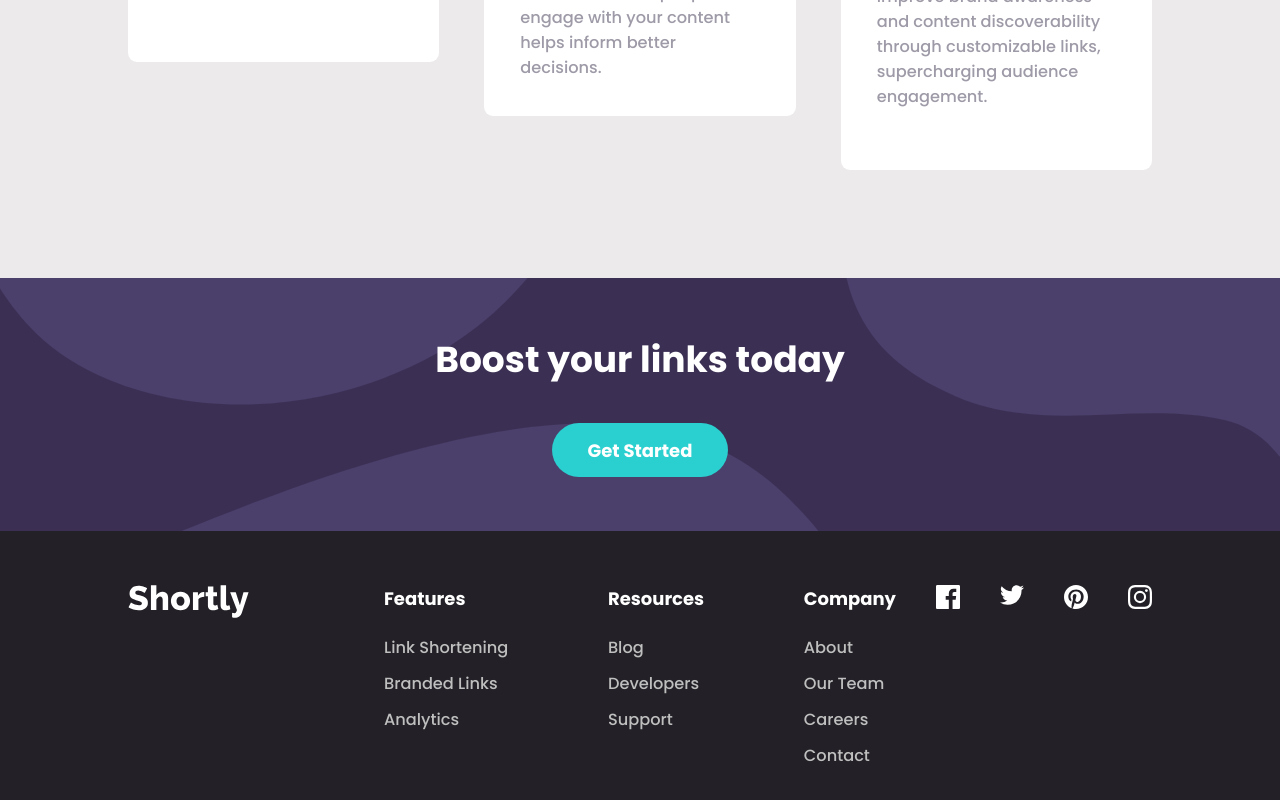
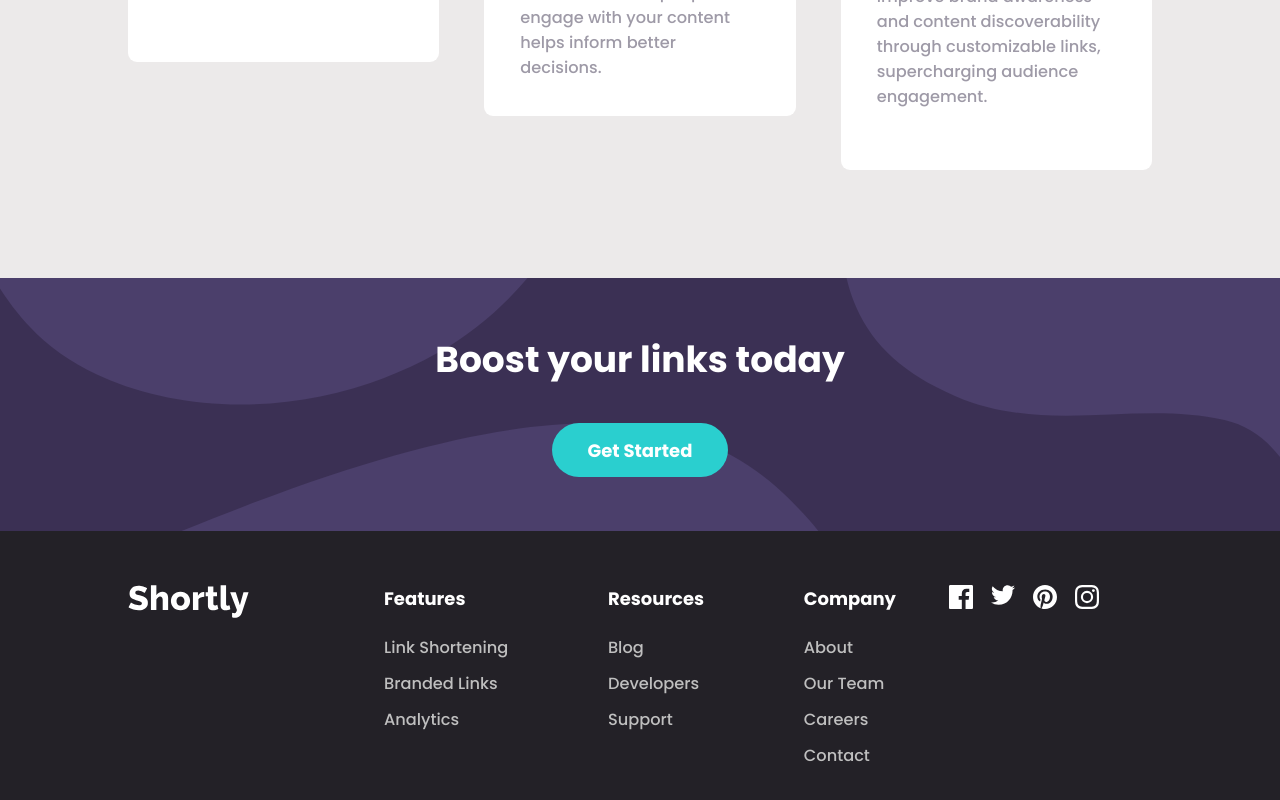
Before and after one commit to Janssenhidal/Shortify_URL, a Vue app in the folder app/: page / in a window 1280 px wide. Shown: the part 1401-2201 px from the top of the page. Built offline with nearby package versions, Linux system fonts and the light colour scheme.

Commit message:
Fix Socials Hover

```diff
--- a/app/src/components/Footer.vue
+++ b/app/src/components/Footer.vue
@@ -120,15 +120,19 @@ footer {
   }
 }
 .socials {
-  text-align: right;
-  display: grid;
-  grid-template-columns: 1fr 1fr 1fr 1fr;
-  .social {
-    cursor: pointer;
-    fill: #fff;
-    &:hover {
-      fill: hsl(180, 66%, 49%);
-    }
+  text-align: center;
+  display: flex;
+  flex-direction: row;
+  align-items: top;
+  justify-content: center;
+  gap: 1rem;
+}
+
+.social {
+  cursor: pointer;
+  fill: #fff;
+  &:hover {
+    fill: hsl(180, 66%, 49%);
   }
 }
 
```
